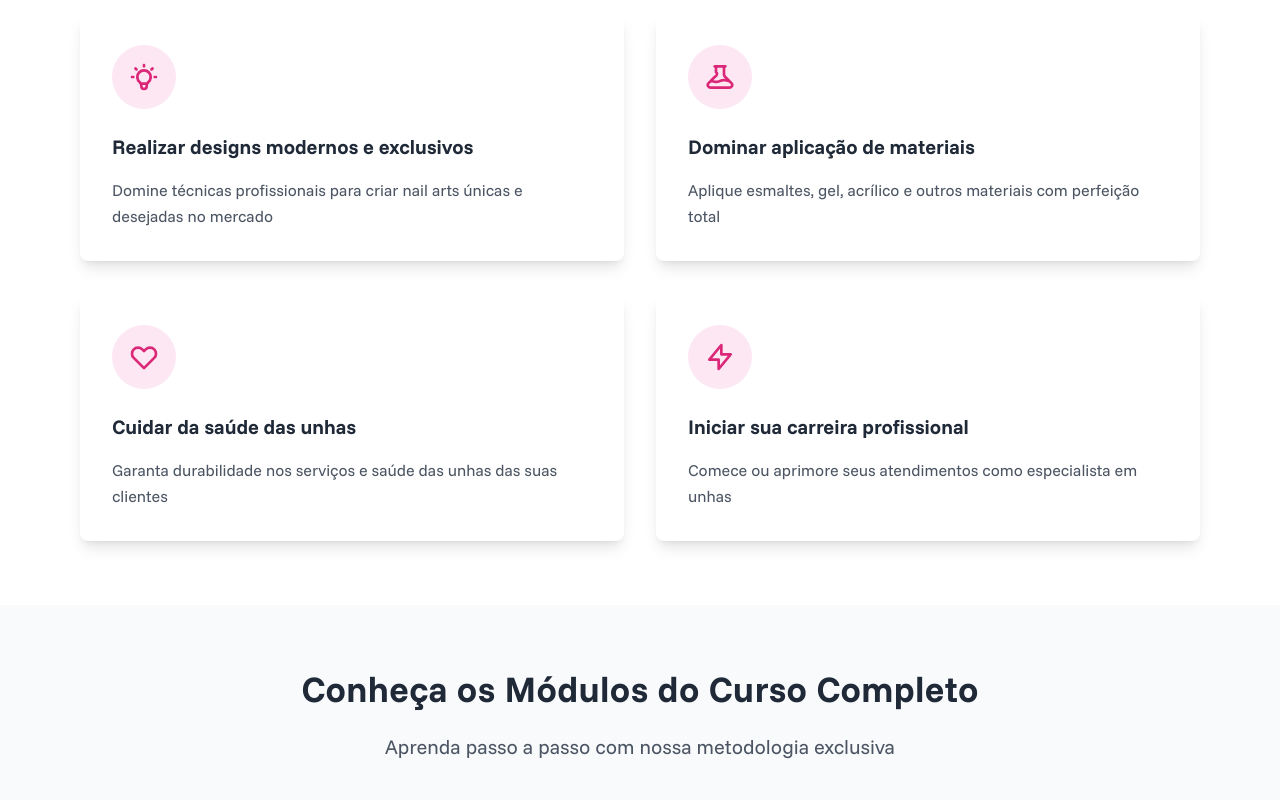
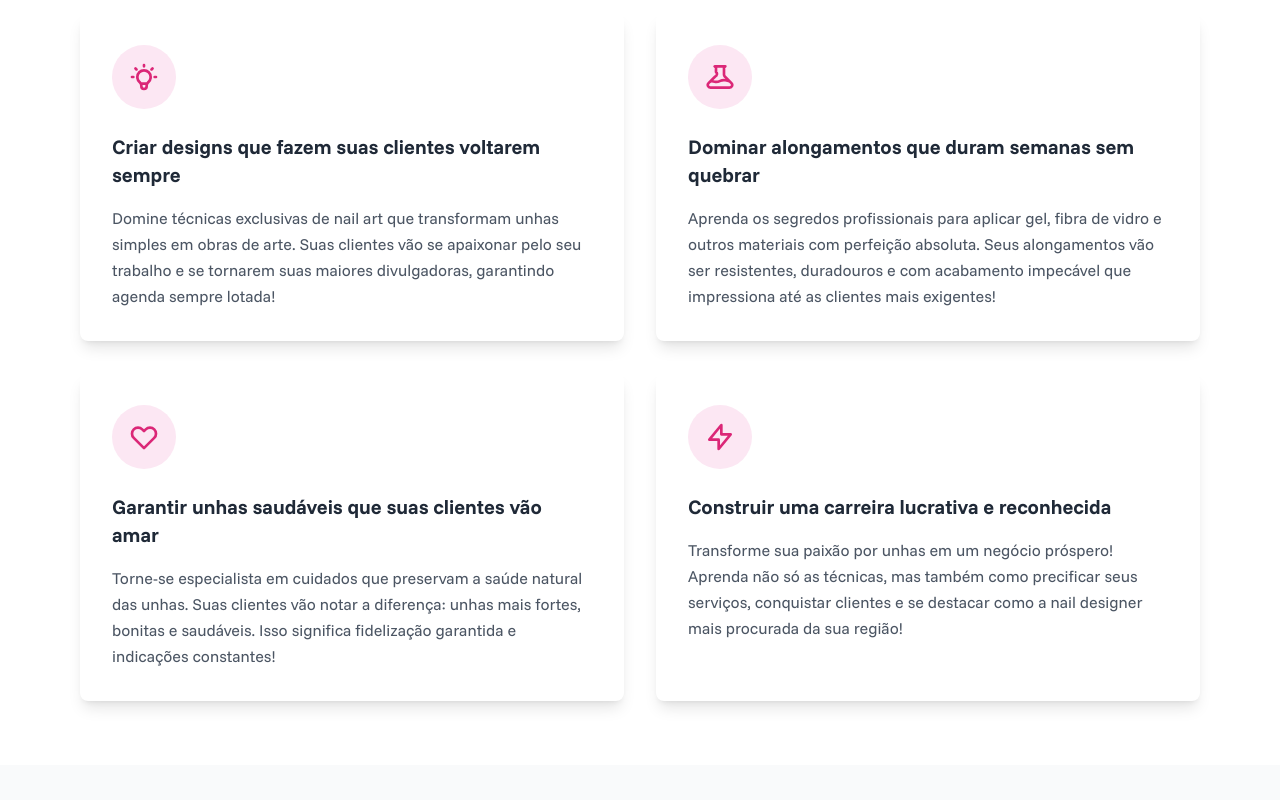
Before and after one commit to devsouzaedu/v2_mariananails_site, a Next.js app: page /curso_nail_designer_do_zero in a window 1280 px wide. Shown: the part 1700-2500 px from the top of the page. Built offline with nearby package versions, Linux system fonts and the light colour scheme; a web font is replaced by a local one.

Commit message:
baracuda

```diff
--- a/src/app/curso_nail_designer_do_zero/page.tsx
+++ b/src/app/curso_nail_designer_do_zero/page.tsx
@@ -203,8 +203,8 @@ export default function CursoNailDesignerPage() {
                   <path strokeLinecap="round" strokeLinejoin="round" strokeWidth="2" d="M9.663 17h4.673M12 3v1m6.364 1.636l-.707.707M21 12h-1M4 12H3m3.343-5.657l-.707-.707m2.828 9.9a5 5 0 117.072 0l-.548.547A3.374 3.374 0 0014 18.469V19a2 2 0 11-4 0v-.531c0-.895-.356-1.754-.988-2.386l-.548-.547z"></path>
                 </svg>
               </div>
-              <h3 className="text-xl font-bold text-gray-800 mb-4">Realizar designs modernos e exclusivos</h3>
-              <p className="text-gray-600">Domine técnicas profissionais para criar nail arts únicas e desejadas no mercado</p>
+              <h3 className="text-xl font-bold text-gray-800 mb-4">Criar designs que fazem suas clientes voltarem sempre</h3>
+              <p className="text-gray-600">Domine técnicas exclusivas de nail art que transformam unhas simples em obras de arte. Suas clientes vão se apaixonar pelo seu trabalho e se tornarem suas maiores divulgadoras, garantindo agenda sempre lotada!</p>
             </div>
 
             <div className="bg-white rounded-lg p-8 shadow-lg hover:shadow-xl transition-shadow">
@@ -213,8 +213,8 @@ export default function CursoNailDesignerPage() {
                   <path strokeLinecap="round" strokeLinejoin="round" strokeWidth="2" d="M19.428 15.428a2 2 0 00-1.022-.547l-2.387-.477a6 6 0 00-3.86.517l-.318.158a6 6 0 01-3.86.517L6.05 15.21a2 2 0 00-1.806.547M8 4h8l-1 1v5.172a2 2 0 00.586 1.414l5 5c1.26 1.26.367 3.414-1.415 3.414H4.828c-1.782 0-2.674-2.154-1.414-3.414l5-5A2 2 0 009 8.172V5L8 4z"></path>
                 </svg>
               </div>
-              <h3 className="text-xl font-bold text-gray-800 mb-4">Dominar aplicação de materiais</h3>
-              <p className="text-gray-600">Aplique esmaltes, gel, acrílico e outros materiais com perfeição total</p>
+              <h3 className="text-xl font-bold text-gray-800 mb-4">Dominar alongamentos que duram semanas sem quebrar</h3>
+              <p className="text-gray-600">Aprenda os segredos profissionais para aplicar gel, fibra de vidro e outros materiais com perfeição absoluta. Seus alongamentos vão ser resistentes, duradouros e com acabamento impecável que impressiona até as clientes mais exigentes!</p>
             </div>
 
             <div className="bg-white rounded-lg p-8 shadow-lg hover:shadow-xl transition-shadow">
@@ -223,8 +223,8 @@ export default function CursoNailDesignerPage() {
                   <path strokeLinecap="round" strokeLinejoin="round" strokeWidth="2" d="M4.318 6.318a4.5 4.5 0 000 6.364L12 20.364l7.682-7.682a4.5 4.5 0 00-6.364-6.364L12 7.636l-1.318-1.318a4.5 4.5 0 00-6.364 0z"></path>
                 </svg>
               </div>
-              <h3 className="text-xl font-bold text-gray-800 mb-4">Cuidar da saúde das unhas</h3>
-              <p className="text-gray-600">Garanta durabilidade nos serviços e saúde das unhas das suas clientes</p>
+              <h3 className="text-xl font-bold text-gray-800 mb-4">Garantir unhas saudáveis que suas clientes vão amar</h3>
+              <p className="text-gray-600">Torne-se especialista em cuidados que preservam a saúde natural das unhas. Suas clientes vão notar a diferença: unhas mais fortes, bonitas e saudáveis. Isso significa fidelização garantida e indicações constantes!</p>
             </div>
 
             <div className="bg-white rounded-lg p-8 shadow-lg hover:shadow-xl transition-shadow">
@@ -233,8 +233,8 @@ export default function CursoNailDesignerPage() {
                   <path strokeLinecap="round" strokeLinejoin="round" strokeWidth="2" d="M13 10V3L4 14h7v7l9-11h-7z"></path>
                 </svg>
               </div>
-              <h3 className="text-xl font-bold text-gray-800 mb-4">Iniciar sua carreira profissional</h3>
-              <p className="text-gray-600">Comece ou aprimore seus atendimentos como especialista em unhas</p>
+              <h3 className="text-xl font-bold text-gray-800 mb-4">Construir uma carreira lucrativa e reconhecida</h3>
+              <p className="text-gray-600">Transforme sua paixão por unhas em um negócio próspero! Aprenda não só as técnicas, mas também como precificar seus serviços, conquistar clientes e se destacar como a nail designer mais procurada da sua região!</p>
             </div>
           </div>
         </div>
@@ -697,10 +697,10 @@ export default function CursoNailDesignerPage() {
         <div className="container mx-auto max-w-6xl px-4">
           <div className="text-center mb-16">
             <h2 className="text-4xl font-handwritten font-bold text-gray-800 mb-6">
-              17 Certificados Inclusos e Válidos em todo território brasileiro!
+              3 Certificados Profissionais Inclusos e Válidos em todo território brasileiro!
             </h2>
             <p className="text-xl text-gray-600 mb-8">
-              Você vai ter acesso a estes lindos certificados disponíveis em sua área restrita após concluir o curso.
+              Você vai ter acesso a estes certificados profissionais disponíveis em sua área restrita após concluir o curso.
             </p>
             <div className="bg-gradient-to-r from-primary-50 to-primary-100 rounded-lg p-6 inline-block">
               <h3 className="text-2xl font-bold text-primary-800 mb-2">142 horas de carga horária!</h3>
@@ -713,8 +713,8 @@ export default function CursoNailDesignerPage() {
             </div>
           </div>
 
-          <div className="grid grid-cols-2 md:grid-cols-4 gap-4">
-            {[1, 2, 3, 4, 5, 6, 7, 8].map((cert) => (
+          <div className="grid grid-cols-1 md:grid-cols-3 gap-8 max-w-4xl mx-auto">
+            {[1, 2, 3].map((cert) => (
               <div key={cert} className="bg-gradient-to-br from-primary-50 to-white border-2 border-primary-200 rounded-lg p-4 text-center">
                 <div className="w-16 h-16 bg-primary-600 text-white rounded-full flex items-center justify-center mx-auto mb-3">
                   <svg className="w-8 h-8" fill="none" stroke="currentColor" viewBox="0 0 24 24">
@@ -775,7 +775,7 @@ export default function CursoNailDesignerPage() {
                   <svg className="w-5 h-5 mr-2 text-green-400" fill="none" stroke="currentColor" viewBox="0 0 24 24">
                     <path strokeLinecap="round" strokeLinejoin="round" strokeWidth="2" d="M5 13l4 4L19 7"></path>
                   </svg>
-                  17 Certificados
+                  3 Certificados Profissionais
                 </div>
                 <div className="flex items-center justify-center text-white">
                   <svg className="w-5 h-5 mr-2 text-green-400" fill="none" stroke="currentColor" viewBox="0 0 24 24">
```
